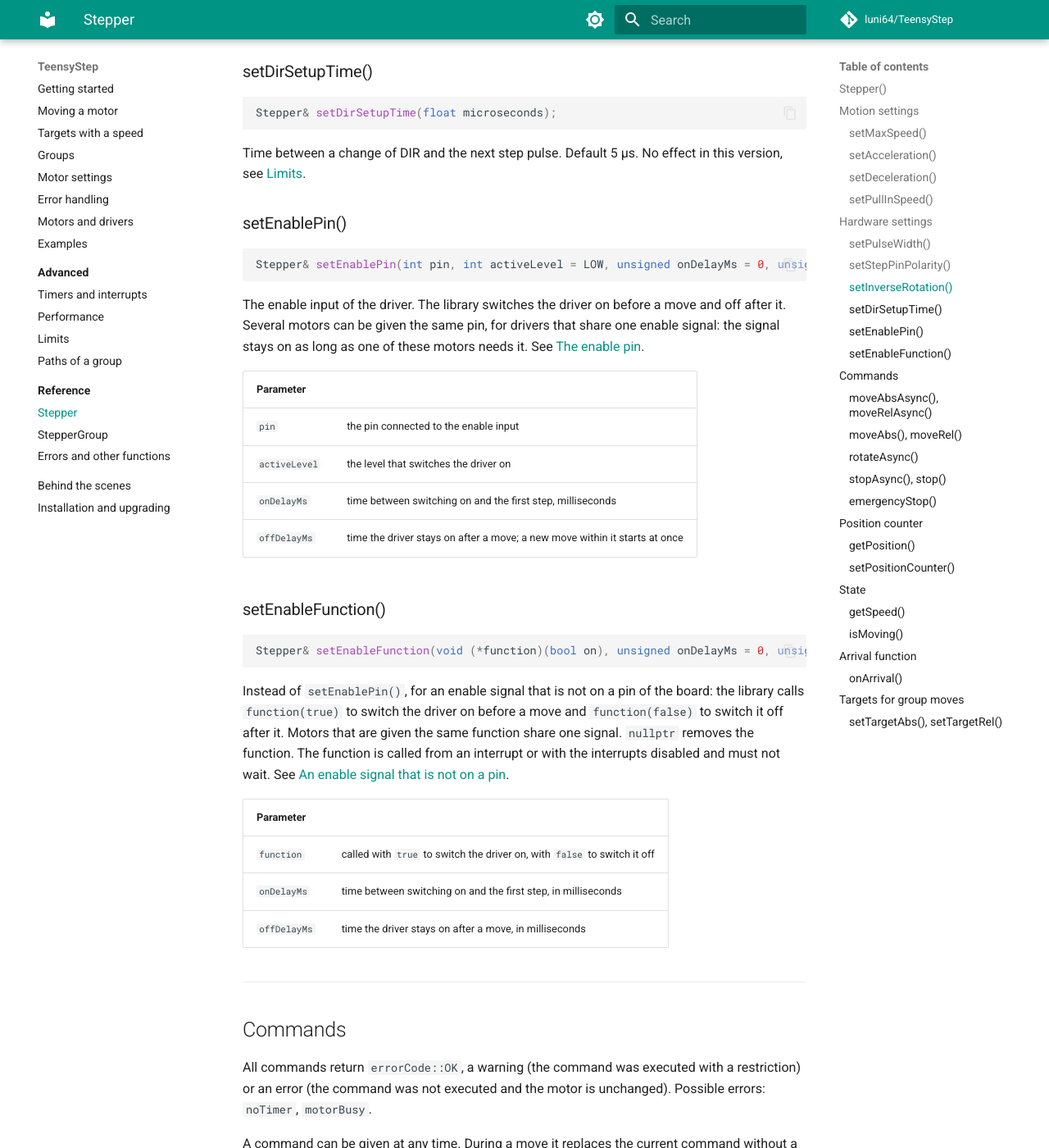
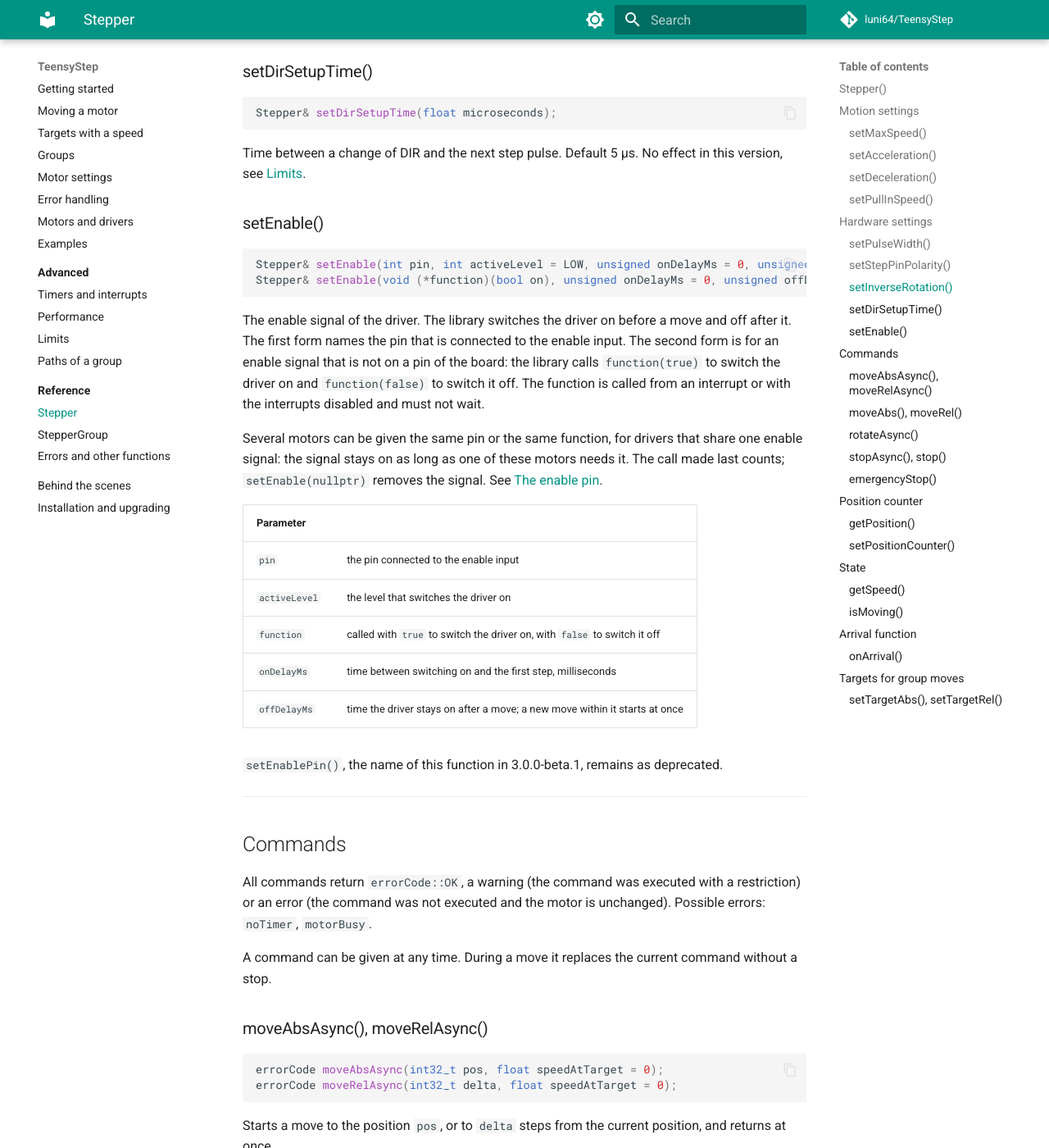
Before and after one commit to luni64/TeensyStep, an MkDocs documentation site: the page built from docs/reference/stepper.md, in a window 1280 px wide and 1400 px high, scrolled down 2174 px. Shown: the whole window at 82% size. Built offline with MkDocs 1.6.1 and Material for MkDocs 9.7.7, drawn with Linux system fonts in a browser that asks for light colours; comment, search, counter and statistics services are not loaded.

Commit message:
setEnable() with a form for a pin and one for a function; setEnablePin() deprecated
Co-Authored-By: Claude Fable 5.2 <noreply@anthropic.com>

````diff
--- a/docs/behind-the-scenes.md
+++ b/docs/behind-the-scenes.md
@@ -563,7 +563,7 @@ and the steps of all motors wait.
 
 ### The enable signal
 
-The delays of `setEnablePin()` need no timer of their own either. The on-delay is a series of waits
+The delays of `setEnable()` need no timer of their own either. The on-delay is a series of waits
 that the active move hands out before its first step, and the off-delay a series of waits after the
 last one. During the off-delay the active move and its compare channel are still occupied, although
 `isMoving()` already returns `false`.
--- a/docs/motors-and-drivers.md
+++ b/docs/motors-and-drivers.md
@@ -53,7 +53,7 @@ inputs they are connected directly to the Teensy:
 | DIR | the DIR pin, pin 3 in this example |
 | GND (logic) | GND of the Teensy |
 | VDD or VIO (logic supply, if the module has it) | 3.3 V of the Teensy |
-| EN or ENABLE | leave open (the driver is then on), or connect it to a pin for [`setEnablePin()`](motor-settings.md#the-enable-pin) |
+| EN or ENABLE | leave open (the driver is then on), or connect it to a pin for [`setEnable()`](motor-settings.md#the-enable-pin) |
 | MS1, MS2, ... (microsteps) | to GND or to the logic supply, according to the table in the data sheet |
 | RESET and SLEEP (A4988, DRV8825) | A4988: connect the two to each other. DRV8825: connect both to 3.3 V |
 | VMOT and GND (motor supply) | the motor supply, with a capacitor of 100 µF or more close to the module |
--- a/docs/reference/stepper.md
+++ b/docs/reference/stepper.md
@@ -105,40 +105,32 @@ Stepper& setDirSetupTime(float microseconds);
 Time between a change of DIR and the next step pulse. Default 5 µs. No effect in this version, see
 [Limits](../advanced/limits.md#timing-of-the-signals).
 
-### setEnablePin()
+### setEnable()
 
 ```cpp
-Stepper& setEnablePin(int pin, int activeLevel = LOW, unsigned onDelayMs = 0, unsigned offDelayMs = 0);
+Stepper& setEnable(int pin, int activeLevel = LOW, unsigned onDelayMs = 0, unsigned offDelayMs = 0);
+Stepper& setEnable(void (*function)(bool on), unsigned onDelayMs = 0, unsigned offDelayMs = 0);
 ```
 
-The enable input of the driver. The library switches the driver on before a move and off after it.
-Several motors can be given the same pin, for drivers that share one enable signal: the signal stays on
-as long as one of these motors needs it. See [The enable pin](../motor-settings.md#the-enable-pin).
+The enable signal of the driver. The library switches the driver on before a move and off after it.
+The first form names the pin that is connected to the enable input. The second form is for an enable
+signal that is not on a pin of the board: the library calls `function(true)` to switch the driver on
+and `function(false)` to switch it off. The function is called from an interrupt or with the interrupts
+disabled and must not wait.
+
+Several motors can be given the same pin or the same function, for drivers that share one enable
+signal: the signal stays on as long as one of these motors needs it. The call made last counts;
+`setEnable(nullptr)` removes the signal. See [The enable pin](../motor-settings.md#the-enable-pin).
 
 | Parameter | |
 |---|---|
 | `pin` | the pin connected to the enable input |
 | `activeLevel` | the level that switches the driver on |
+| `function` | called with `true` to switch the driver on, with `false` to switch it off |
 | `onDelayMs` | time between switching on and the first step, milliseconds |
 | `offDelayMs` | time the driver stays on after a move; a new move within it starts at once |
 
-### setEnableFunction()
-
-```cpp
-Stepper& setEnableFunction(void (*function)(bool on), unsigned onDelayMs = 0, unsigned offDelayMs = 0);
-```
-
-Instead of `setEnablePin()`, for an enable signal that is not on a pin of the board: the library calls
-`function(true)` to switch the driver on before a move and `function(false)` to switch it off after it.
-Motors that are given the same function share one signal. `nullptr` removes the function. The function
-is called from an interrupt or with the interrupts disabled and must not wait. See
-[An enable signal that is not on a pin](../motor-settings.md#an-enable-signal-that-is-not-on-a-pin).
-
-| Parameter | |
-|---|---|
-| `function` | called with `true` to switch the driver on, with `false` to switch it off |
-| `onDelayMs` | time between switching on and the first step, in milliseconds |
-| `offDelayMs` | time the driver stays on after a move, in milliseconds |
+`setEnablePin()`, the name of this function in 3.0.0-beta.1, remains as deprecated.
 
 ---
 
````
Also changed, not shown: CHANGELOG.md (+4 -2 lines), docs/motor-settings.md (+6 -6 lines), 3 other files.
